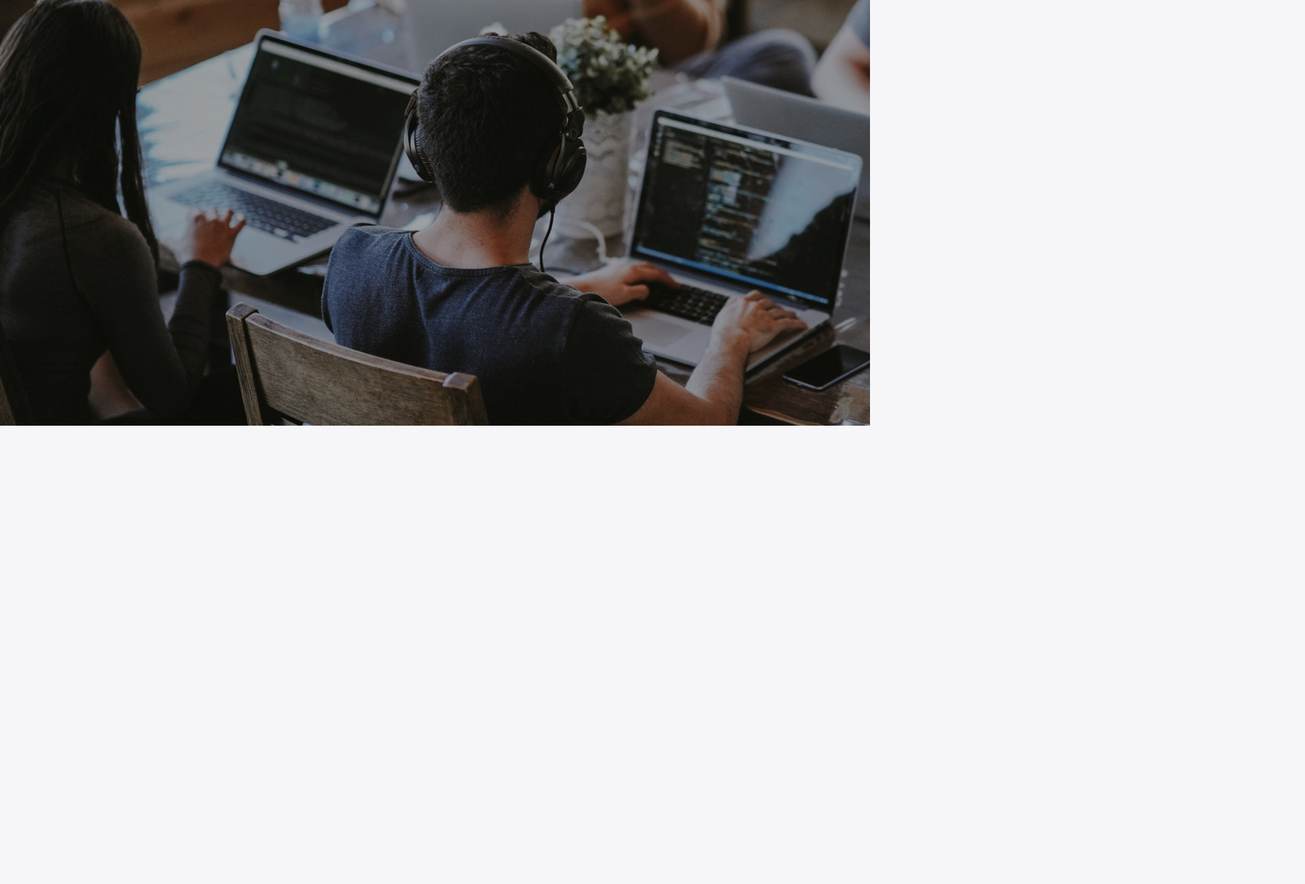
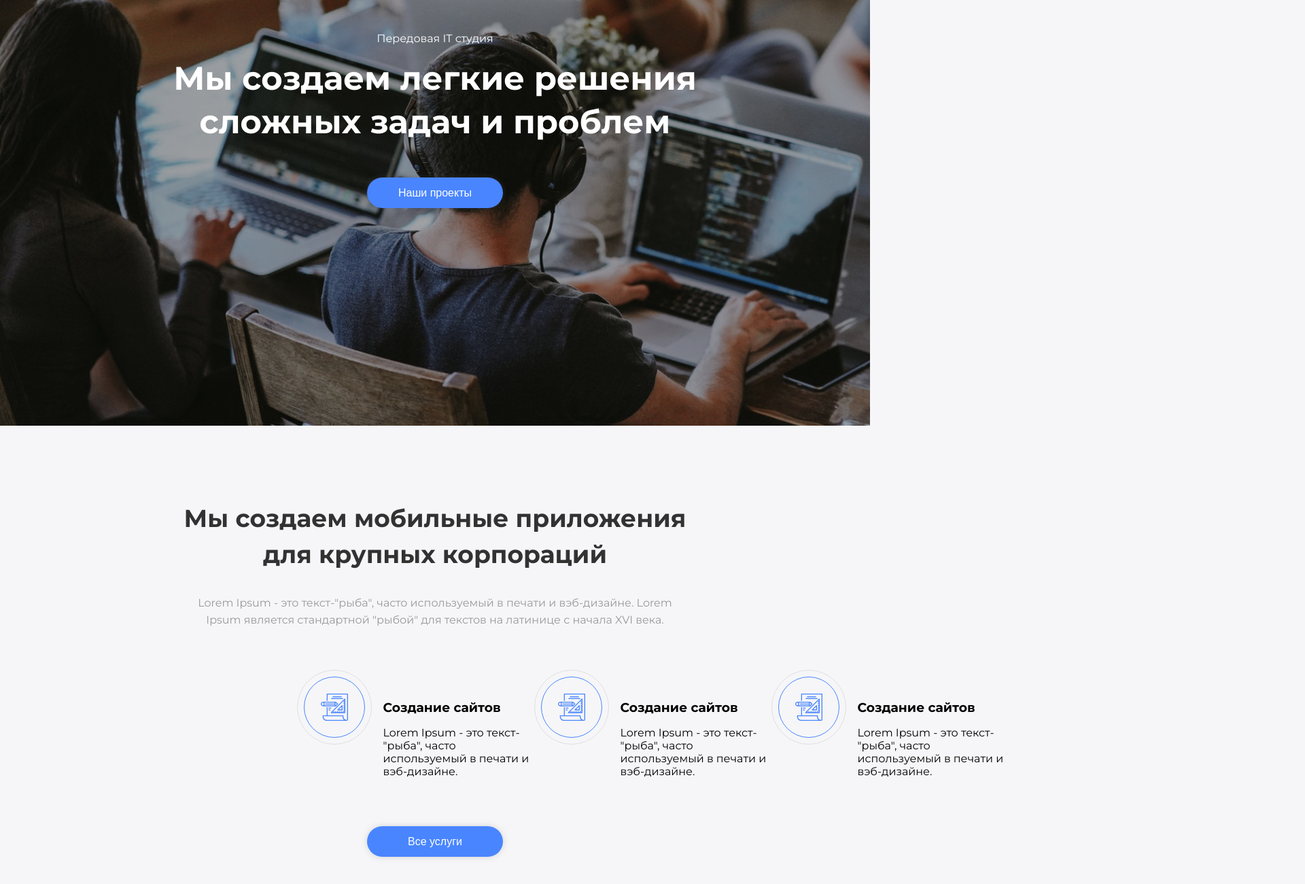
Before and after one commit to elenagronskaya/itshatle-theloop, a plain HTML site: page project2/index.html in a window 1280 px wide. Shown: the part 274-1574 px from the top of the page at 68% size, 1920 px wide, since content can reach past the window. Before the commit the page ends 900 px from the top, so only its background shows below. Drawn offline with Linux system fonts and the light colour scheme.

Commit message:
complited second section

```diff
--- a/project2/index.html
+++ b/project2/index.html
@@ -6,8 +6,10 @@
   <title>Проект №2</title>
   <Link rel="stylesheet" href="styles.css">
   <link href="https://fonts.googleapis.com/css2?family=Montserrat:wght@400;600;700&display=swap" rel="stylesheet">
-    <link rel="stylesheet" href="https://pro.fontawesome.com/releases/v5.10.0/css/all.css" integrity="sha384-AYmEC3Yw5cVb3ZcuHtOA93w35dYTsvhLPVnYs9eStHfGJvOvKxVfELGroGkvsg+p" crossorigin="anonymous"/>
+  <link rel="stylesheet" href="https://pro.fontawesome.com/releases/v5.10.0/css/all.css"
+    integrity="sha384-AYmEC3Yw5cVb3ZcuHtOA93w35dYTsvhLPVnYs9eStHfGJvOvKxVfELGroGkvsg+p" crossorigin="anonymous" />
 </head>
+
 <body>
   <header class="header-wrapper">
     <nav class="header-navigation">
@@ -32,11 +34,88 @@
       </div>
     </nav>
     <div class="header-content"></div>
+    <div class="presentanion">
+      <p class="about">
+        Передовая IT студия
+      </p>
+      <div class="slogan">
+        Мы создаем легкие решения сложных задач и проблем
+      </div>
+      <button class="projects">
+        Наши проекты
+      </button>
+
+
+    </div>
 
   </header>
+  <section>
+
+    <div class="mobile_add">
+      <h2>
+        Мы создаем мобильные приложения для крупных корпораций
+      </h2>
+      <p>
+        Lorem Ipsum - это текст-"рыба", часто используемый в печати и вэб-дизайне.
+        Lorem Ipsum является стандартной "рыбой" для текстов на латинице с начала XVI века.
+      </p>
+    </div>
+
+
+
+
+    <div class="services">
+
+      <div class="service">
+        <div class="circle outerellipse">
+          <div class="circle inerellipse">
+            <img class="note" src="./images/project.svg" alt="">
+          </div>
+        </div>
+
+        <div class="create_sites">
+          <h3>Создание сайтов</h3>
+          <p>Lorem Ipsum - это текст-"рыба", часто используемый в печати и вэб-дизайне.
+          </p>
+        </div>
+      </div>
+
+      <div class="service">
+        <div class="circle outerellipse">
+          <div class="circle inerellipse">
+            <img class="note" src="./images/project.svg" alt="">
+          </div>
+        </div>
+
+        <div class="create_sites">
+          <h3>Создание сайтов</h3>
+          <p>Lorem Ipsum - это текст-"рыба", часто используемый в печати и вэб-дизайне.
+          </p>
+        </div>
+      </div>
+
+      <div class="service">
+        <div class="circle outerellipse">
+          <div class="circle inerellipse">
+            <img class="note" src="./images/project.svg" alt="">
+          </div>
+        </div>
+
+        <div class="create_sites">
+          <h3>Создание сайтов</h3>
+          <p>Lorem Ipsum - это текст-"рыба", часто используемый в печати и вэб-дизайне.
+          </p>
+        </div>
+      </div>
+
+    </div>
+    <button class="all_services">Все услуги</button>
+
+  </section>
 
 
 
 
 </body>
+
 </html>
--- a/project2/styles.css
+++ b/project2/styles.css
@@ -7,7 +7,7 @@ body {
 
 }
 header {
-    margin: o auto;
+    margin: 0 auto;
 }
 
 .header-wrapper {
@@ -35,13 +35,13 @@ header {
 
 .navigation-item a:hover {
     border-bottom: 2px solid #fff;
-    background-color: rgba(255, 255, 255, 0,1);
+    background-color: rgba(255, 255, 255, 0.1);
 }
 
 .navigation-item a {
     line-height: 100px;
     font-size: 16px;
-    font-weight: 500px;
+    font-weight: 500;
     color: #ffffff;
     text-decoration: none;
 }
@@ -55,3 +55,136 @@ header {
     margin: 0 auto;
     /* background-color: rgb(255,255,255,0.65); */
 }
+ .presentation {
+    justify-content: center;
+    align-items: center;
+
+
+ }
+ .about {
+    margin-top: 220px ;
+    font-style: normal;
+    font-weight: 500;
+    font-size: 16px;
+    line-height: 20px;
+    text-align: center;
+    color: #FFFFFF;
+
+ }
+ .slogan {
+    margin: 0 auto;
+    font-weight: 800;
+    font-size: 48px;
+    line-height: 64px;
+    text-align: center;
+    color: #FFFFFF;
+    width: 829px;
+
+ }
+ .projects {
+    display: block;
+    background: #4985FF;
+    box-shadow: 0px 0px 10px rgba(111, 111, 111, 0.25);
+    border-radius: 30px;
+    width: 200px;
+    height: 45px;
+    font-weight: 500;
+    font-size: 16px;
+    line-height: 20px;
+    text-align: center;
+    color: #FFFFFF;
+    margin: 50px auto 0 auto;
+    border: 0;
+    }
+
+.mobile_add {
+    margin: 0 auto;
+    max-width: 1920px;
+    }
+
+.mobile_add h2 {
+    font-weight: bold;
+    font-size: 36px;
+    line-height: 53px;
+    text-align: center;
+    color: #323232;
+    margin: 110px auto 0 auto;
+    width: 739px;
+    height: 88px;
+    }
+
+.mobile_add p {
+    display: block;
+    font-weight: normal;
+    font-size: 16px;
+    line-height: 25px;
+    text-align: center;
+    color: #999999;
+    margin: 50px auto 0 auto;
+    width: 730px;
+    height: 41px;
+    }
+.services {
+    width: 1920px;
+    margin: 70px auto 0 auto;
+    display: flex;
+    justify-content: center;
+    }
+
+.service {
+    display: flex;
+
+
+    }
+.create_sites {
+    width: 222px;
+    margin: 44px 0 0 17px;
+
+
+    }
+.create_sites h3 {
+    margin: 0;
+}
+
+.circle {
+    border-radius: 50%;
+    }
+.outerellipse {
+    width: 110px;
+    height: 110px;
+    border: 1px solid #E0E0E0;
+    box-sizing: border-box;
+    }
+.inerellipse{
+    width: 90px;
+    height: 90px;
+    border: 1px solid #4985FF;
+    box-sizing: border-box;
+    position: relative;
+    top: 9px;
+    left: 9px;
+
+    }
+.note {
+    position: relative;
+    top: 50%;
+    left: 50%;
+    transform: translate(-50%, -50%);
+    }
+.all_services {
+    width: 200px;
+    height: 45px;
+    background: #4985FF;
+    box-shadow: 0px 0px 10px rgba(111, 111, 111, 0.25);
+    border-radius: 30px;
+    border: 0;
+    display: block;
+    font-weight: 500;
+    font-size: 16px;
+    line-height: 20px;
+    text-align: center;
+    color: #FFFFFF;
+    margin: 55px auto 105px auto;
+
+
+}
```
Also changed, not shown: project2/Images/Ellipse(1).png (added), project2/Images/Ellipse.png (added), project2/Images/Group.svg (added), project2/Images/project.svg (added). Lines whose indentation alone changed are shown as unchanged.
